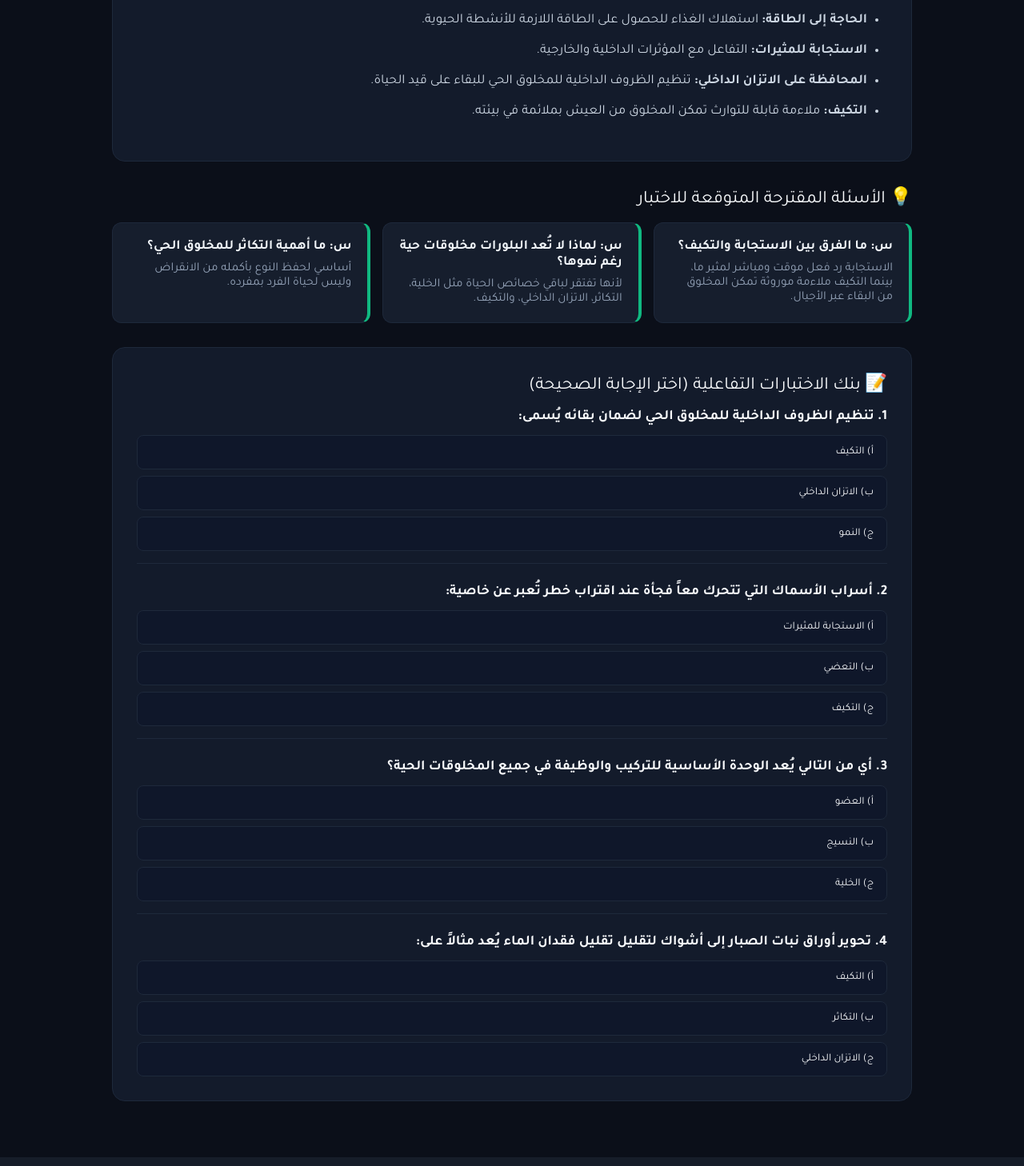
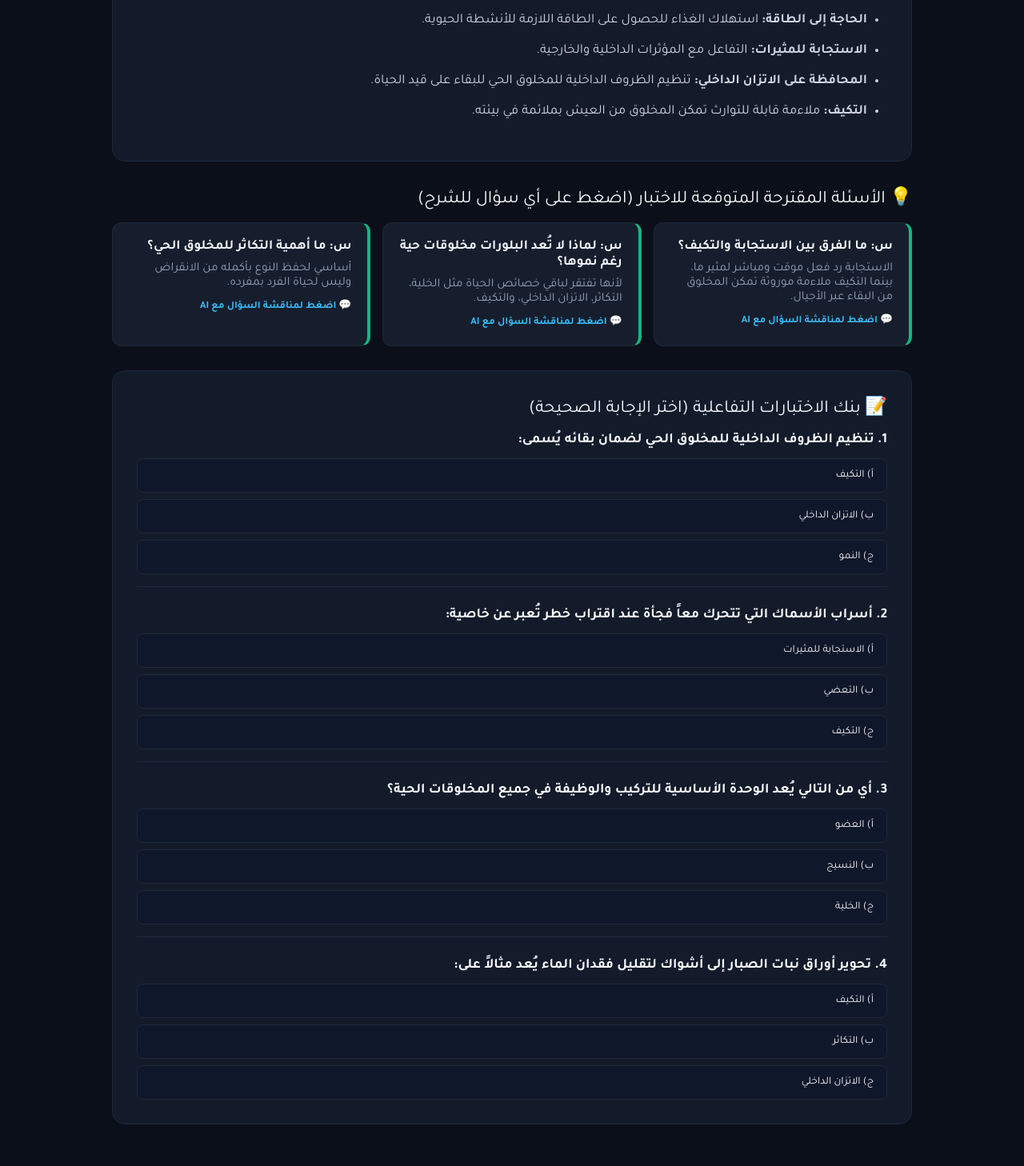
Before and after one commit to Fasrqee1399l/study-assistant, a Flask app: page / in a window 1280 px wide. Shown: the part 826-2284 px from the top of the page at 80% size. Run offline with Flask 3, Linux system fonts and the light colour scheme.

Commit message:
Update index.html

```diff
--- a/templates/index.html
+++ b/templates/index.html
@@ -166,17 +166,31 @@
             margin-bottom: 30px;
         }
 
+        /* كروت الأسئلة التفاعلية قابلة للنقر */
         .q-card {
             background: rgba(30, 41, 59, 0.6);
             border: 1px solid var(--border);
             border-right: 4px solid var(--accent);
             border-radius: 12px;
             padding: 20px;
-            transition: transform 0.2s;
+            cursor: pointer;
+            transition: all 0.2s ease;
+            position: relative;
         }
 
         .q-card:hover {
-            transform: translateY(-3px);
+            transform: translateY(-4px);
+            border-color: var(--primary);
+            box-shadow: 0 8px 20px rgba(56, 189, 248, 0.2);
+        }
+
+        .q-card::after {
+            content: "💬 اضغط لمناقشة السؤال مع AI";
+            display: block;
+            margin-top: 10px;
+            font-size: 0.8rem;
+            color: var(--primary);
+            font-weight: bold;
         }
 
         .q-title {
@@ -410,17 +424,17 @@
             </ul>
         </div>
 
-        <div class="section-title">💡 الأسئلة المقترحة المتوقعة للاختبار</div>
+        <div class="section-title">💡 الأسئلة المقترحة المتوقعة للاختبار (اضغط على أي سؤال للشرح)</div>
         <div class="questions-grid">
-            <div class="q-card">
+            <div class="q-card" onclick="askAiQuestion('ما الفرق بين الاستجابة والتكيف؟ اشرح لي بالتفصيل.')">
                 <div class="q-title">س: ما الفرق بين الاستجابة والتكيف؟</div>
                 <div class="q-ans">الاستجابة رد فعل موقت ومباشر لمثير ما، بينما التكيف ملاءمة موروثة تمكن المخلوق من البقاء عبر الأجيال.</div>
             </div>
-            <div class="q-card">
+            <div class="q-card" onclick="askAiQuestion('لماذا لا تُعد البلورات مخلوقات حية رغم نموها؟ اشرح لي التفاصيل.')">
                 <div class="q-title">س: لماذا لا تُعد البلورات مخلوقات حية رغم نموها؟</div>
                 <div class="q-ans">لأنها تفتقر لباقي خصائص الحياة مثل الخلية، التكاثر، الاتزان الداخلي، والتكيف.</div>
             </div>
-            <div class="q-card">
+            <div class="q-card" onclick="askAiQuestion('ما أهمية التكاثر للمخلوق الحي؟ اشرح لي ذلك.')">
                 <div class="q-title">س: ما أهمية التكاثر للمخلوق الحي؟</div>
                 <div class="q-ans">أساسي لحفظ النوع بأكمله من الانقراض وليس لحياة الفرد بمفرده.</div>
             </div>
@@ -457,7 +471,7 @@
             </div>
 
             <div class="quiz-q">
-                <p>4. تحوير أوراق نبات الصبار إلى أشواك لتقليل تقليل فقدان الماء يُعد مثالاً على:</p>
+                <p>4. تحوير أوراق نبات الصبار إلى أشواك لتقليل فقدان الماء يُعد مثالاً على:</p>
                 <div class="options">
                     <button class="option-btn" onclick="checkAnswer(this, true)">أ) التكيف</button>
                     <button class="option-btn" onclick="checkAnswer(this, false)">ب) التكاثر</button>
@@ -490,17 +504,17 @@
             </ul>
         </div>
 
-        <div class="section-title">💡 الأسئلة المقترحة المتوقعة للاختبار</div>
+        <div class="section-title">💡 الأسئلة المقترحة المتوقعة للاختبار (اضغط على أي سؤال للشرح)</div>
         <div class="questions-grid">
-            <div class="q-card">
+            <div class="q-card" onclick="askAiQuestion('ما الفرق بين المتغير المستقل والمتغير التابع؟ اشرح لي مع أمثلة.')">
                 <div class="q-title">س: ما الفرق بين المتغير المستقل والمتغير التابع؟</div>
                 <div class="q-ans">المتغير المستقل يُغيره الباحث، بينما المتغير التابع يتغير تبعاً له ويتم قياسه.</div>
             </div>
-            <div class="q-card">
+            <div class="q-card" onclick="askAiQuestion('ما أهمية المجموعة الضابطة في التجربة؟ اشرح لي ذلك.')">
                 <div class="q-title">س: ما أهمية المجموعة الضابطة في التجربة؟</div>
                 <div class="q-ans">تُستخدم معياراً للمقارنة لمعرفة مدى تأثير المتغير المستقل.</div>
             </div>
-            <div class="q-card">
+            <div class="q-card" onclick="askAiQuestion('ماذا نعني بمراجعة الأقران وما أهميتها؟')">
                 <div class="q-title">س: ماذا نعني بمراجعة الأقران؟</div>
                 <div class="q-ans">تدقيق الأبحاث والنتائج العلمية بواسطة علماء آخرين متخصصين قبل نشرها.</div>
             </div>
@@ -595,6 +609,16 @@
         modal.style.display = (modal.style.display === 'flex') ? 'none' : 'flex';
     }
 
+    // دالة جديدة لربط بطاقات الأسئلة المقترحة مباشرة بالشات
+    function askAiQuestion(questionText) {
+        const modal = document.getElementById('chatModal');
+        modal.style.display = 'flex';
+
+        const input = document.getElementById('chatInput');
+        input.value = questionText;
+        sendAiMessage();
+    }
+
     async function sendAiMessage() {
         const input = document.getElementById('chatInput');
         const body = document.getElementById('chatBody');
```
